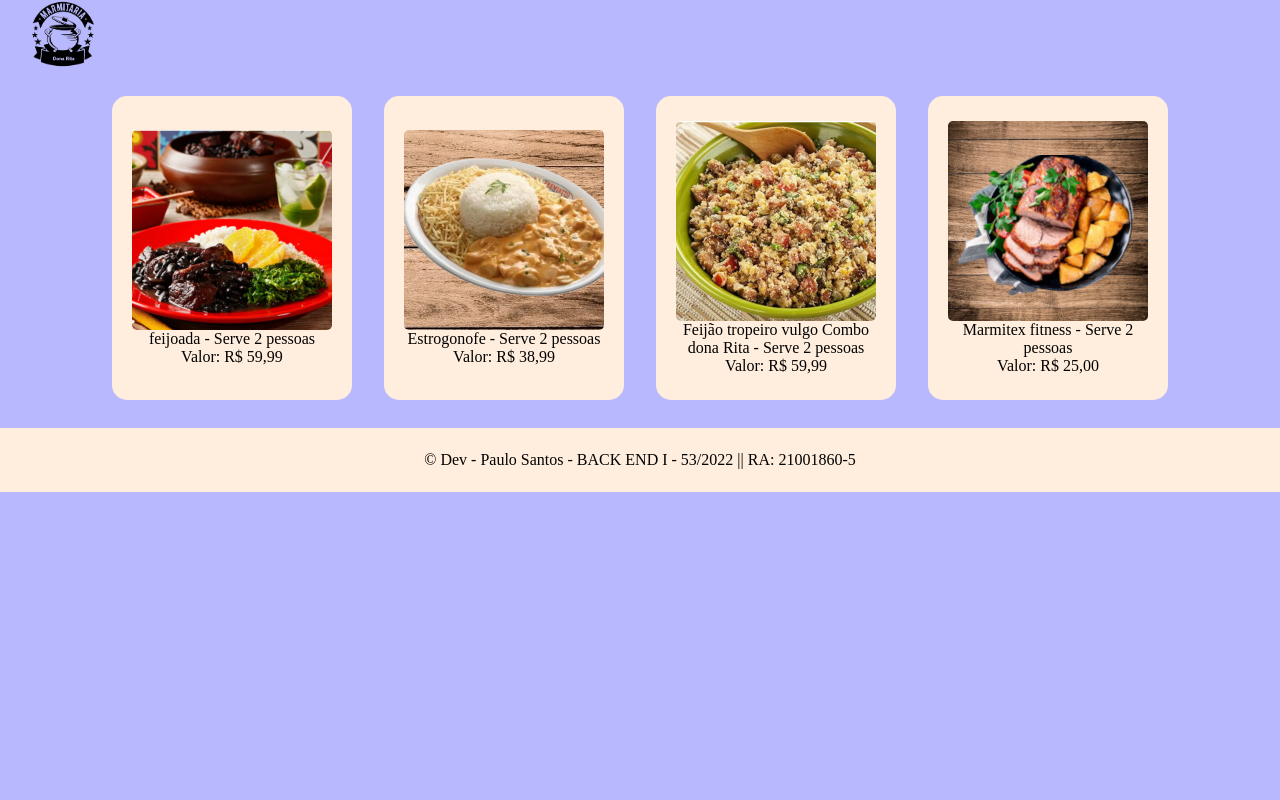
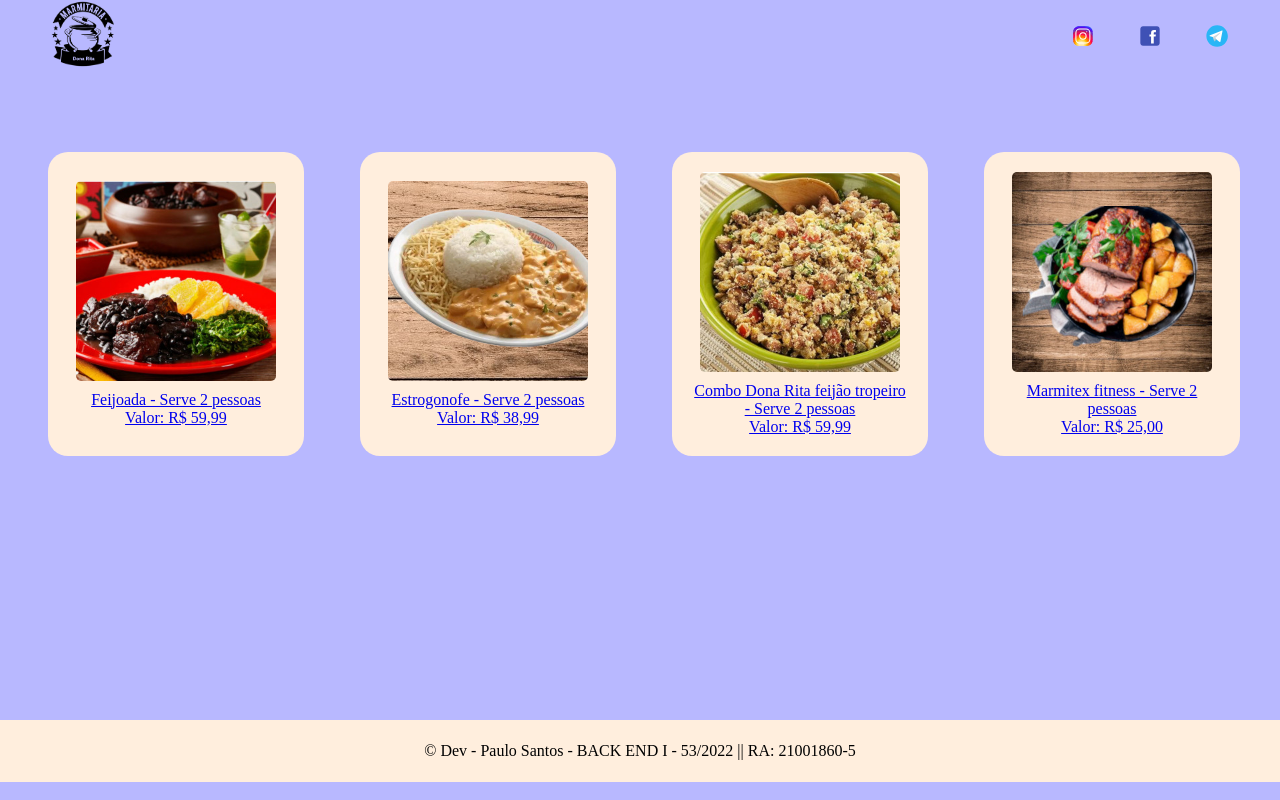
Before and after one commit to PauloSantos1109/Atividade-MAPA-Unicesumar-Backend-I, a PHP site: page / in a window 1280 px wide. Run offline with PHP 8.4, Linux system fonts and the light colour scheme.

Commit message:
Melhoria 3

```diff
--- a/assent/css/style.css
+++ b/assent/css/style.css
@@ -10,30 +10,36 @@
      background: #B8B8FF;
      list-style: none;
 }
+header{
+     display: flex;
+     justify-content: space-between;
+     margin: 0 20px;
+}
 .catalogo{
      display: flex;
      flex-direction: row;
      justify-content: center;
      align-items: center;
-
 }
 .produtos{
      display: flex;
      flex-direction: column;
-     justify-content: center;
-     margin: 1.5rem 1rem 0 1rem;
+     margin-top: 5rem;
+     margin-left: 2rem;
+     margin-right: 1.5rem;
+
 }
 .secao{
      display: flex;
      flex-direction: column;
-     width: 15rem;
+     width: 16rem;
      height: 19rem;
-     padding: 10px;
+     padding: 20px;
      background-color: #FFEEDD;
      justify-content: center;
      text-align: center;
      align-items: center;
-     border-radius: 15px;
+     border-radius: 20px;
 }
 .produtos> .secao > img{
      width: 200px;
@@ -42,12 +48,24 @@
 }
 footer{
      width: 100%;
-     height: 4rem;
+     height: 3.9rem;
      position: absolute;
      display: flex;
      justify-content: center;
      align-items: center;
      text-align: center;
-     margin: 35% 0 0 0;
+     top: 90%;
      background: #FFEEDD;
 }
+.text{
+     margin-top: 10px;
+
+}
+.text > p{
+     margin-top: 1rem;
+}
+
+.socialMidia{
+     width: 10rem;
+     margin-right: 30px;
+}
--- a/index.php
+++ b/index.php
@@ -11,11 +11,11 @@
 
      <?php
          $produto = [
-             ['id' => 1, 'nome' => 'feijoada','subDiscri' => 'Serve 2 pessoas', 'valor' => "59,99", 'tipo' => 'Pesado', 'peso' => '1 kg', 'descricao' => "1kg de Feijão preto/n880g de Pertences para Feijoada Perdigão (Linguiça calabresa, Costela salgada, Carne suína salgada, Pé salgado, Bacon, Pele suína)/n500g de Lombo suíno cortado em cubos grandes/n250g de Paio Perdigão em rodelas/n250g de Rabo salgado/n300g de Cebola em cubos/n50g de Banha suína/n5 dentes de Alho picados/n2 folhas de Louro",'imagem' => 'assent/img/feijoada.jpg'],
+             ['id' => 1, 'nome' => 'Feijoada','subDiscri' => 'Serve 2 pessoas', 'valor' => "59,99", 'tipo' => 'Pesado', 'peso' => '1 kg', 'descricao' => "1kg de Feijão preto/n880g de Pertences para Feijoada Perdigão (Linguiça calabresa, Costela salgada, Carne suína salgada, Pé salgado, Bacon, Pele suína)/n500g de Lombo suíno cortado em cubos grandes/n250g de Paio Perdigão em rodelas/n250g de Rabo salgado/n300g de Cebola em cubos/n50g de Banha suína/n5 dentes de Alho picados/n2 folhas de Louro",'imagem' => 'assent/img/feijoada.jpg'],
 
              ['id' => 2, 'nome' => 'Estrogonofe','subDiscri' => 'Serve 2 pessoas', 'valor' => "38,99", 'tipo' => 'Leve', 'peso' => '1,2 kg', 'descricao' => "1 colher (sopa) de Azeite de Oliva Extra Virgem TERRANO®/n1 dente de alho espremido/n1 cebola pequena picada (100 g)/n1 peito de frango pequeno, cortado em iscas (400 g)/n1 sachê de Tempero SAZÓN® Verde/n1 pitada de sal/n1 colher (sopa) de ketchup/n1 colher (sopa) de mostarda/n1 xícara (chá) de polpa de tomate (200 g)/n1 lata de creme de leite (300 g)", 'imagem' => 'assent/img/estrogonofre.jpg'],
 
-             ['id' => 3, 'nome' => 'Feijão tropeiro vulgo Combo dona Rita','subDiscri' => 'Serve 2 pessoas', 'valor' => "59,99", 'tipo' => 'Pesado', 'peso' => '1 kg', 'descricao' => "1 kg de feijão carioca cozido al dente/n250 gr de lombo de porco cozido/n250 gr de linguiça calabresa defumada/n3 dentes de alho picadinho/n1 unidade de cebola picadinha/nSal a gosto/nAzeite de oliva a gosto/n200 gr de bacon picadinho/n100 gr de farinha de mandioca torrada", 'imagem' => 'assent/img/Feijão_tropeiro_vulgo_Combo_dona_Rita.jpg'],
+             ['id' => 3, 'nome' => 'Combo Dona Rita feijão tropeiro','subDiscri' => 'Serve 2 pessoas', 'valor' => "59,99", 'tipo' => 'Pesado', 'peso' => '1 kg', 'descricao' => "1 kg de feijão carioca cozido al dente/n250 gr de lombo de porco cozido/n250 gr de linguiça calabresa defumada/n3 dentes de alho picadinho/n1 unidade de cebola picadinha/nSal a gosto/nAzeite de oliva a gosto/n200 gr de bacon picadinho/n100 gr de farinha de mandioca torrada", 'imagem' => 'assent/img/Feijão_tropeiro_vulgo_Combo_dona_Rita.jpg'],
 
              ['id' => 4, 'nome' => 'Marmitex fitness', 'subDiscri' => 'Serve 2 pessoas','valor' => "25,00", 'tipo' => 'Fit', 'peso' => '1 kg', 'descricao' => "1 laranja espremida/n1 limão espremido/n1 colher de sopa de sal/n1 colher de sopa de molho inglês/n3 colheres de sopa de mostarda/n1/3 de xícara de chá de azeite de oliva/n5 dentes de alho espremidos/n1 pitada de pimenta-do-reino/nAlecrim a gosto/n1 colher de café de páprica picante/n1 peça de lombo suíno de (cerca de 1 kg)/n1 kg de batata bolinha/n1 cenoura picada em bastões/n1 xícara de chá de vagens picadas", 'imagem' => 'assent/img/PratoFitness.jpg']
          ];
@@ -27,6 +27,7 @@
                <span class="logo"> <a href="#" target="_blank" rel="noopener noreferrer">
                     <img src="assent/img/Marmitaria dona rita 3.png" alt="Logo dona Rita" width="120px">
                </a></span>
+               <img  class="socialMidia" src="assent/img/Redes social.svg" alt="redes  social">
           </header>
 
 
@@ -39,9 +40,13 @@
 
                                    <img src='.$produtos["imagem"].'>
                                    <div class="text">
-                                        <p>'.$produtos["nome"].' - '.$produtos["subDiscri"].'</p>
-                                        <p> Valor: R$ '.$produtos["valor"].'</p>
+                                        <a href="#">
+
+                                             <p>'.$produtos["nome"].' - '.$produtos["subDiscri"].'</p>
+                                             <p> Valor: R$ '.$produtos["valor"].'</p>
+                                        </a>
                                    </div>
+
 
                               </div>
                          </div>';
@@ -49,8 +54,8 @@
 
                ?>
 
+
           <footer>
-               <div class="socialMidia"></div>
                <div class="assinatura">© Dev - Paulo Santos - BACK END I - 53/2022 || RA: 21001860-5</div>
           </footer>
      </div>
```
Also changed, not shown: assent/img/Redes social.svg (added).
